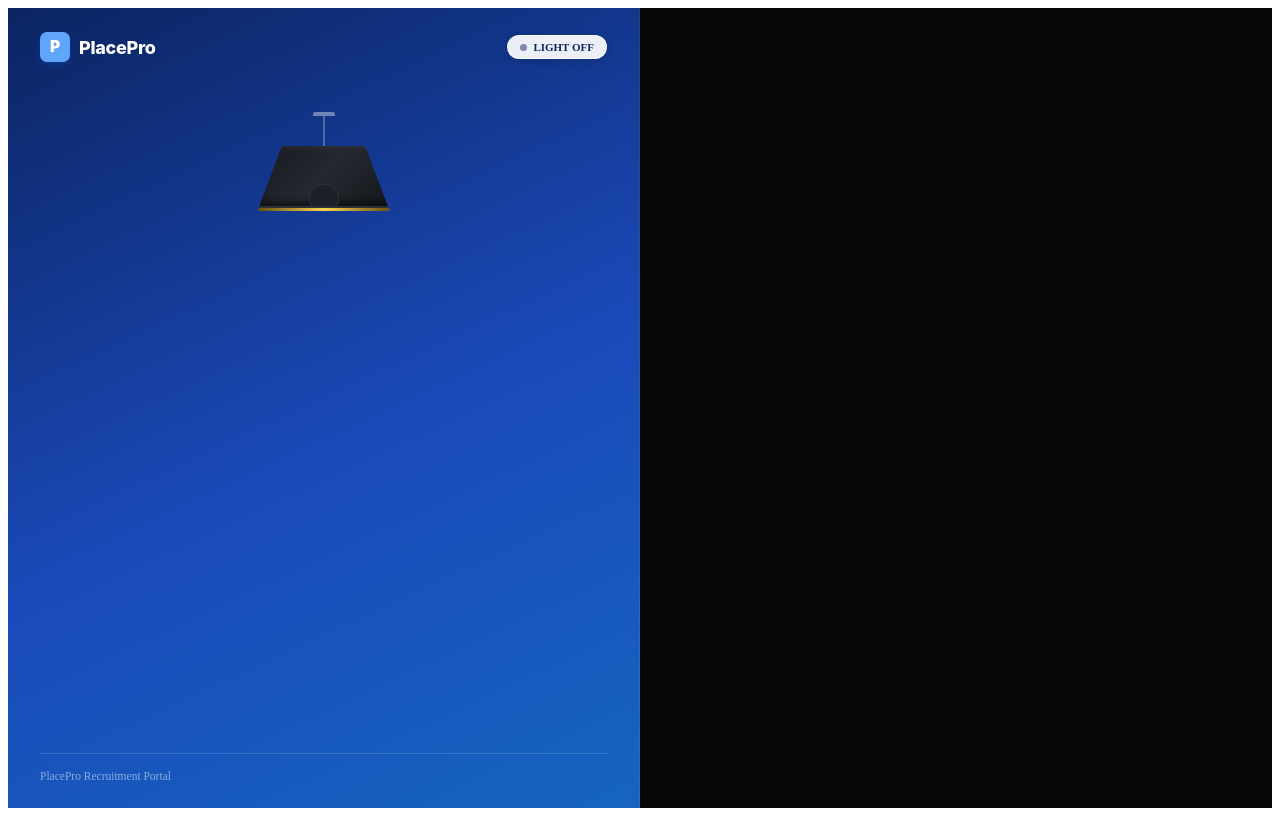
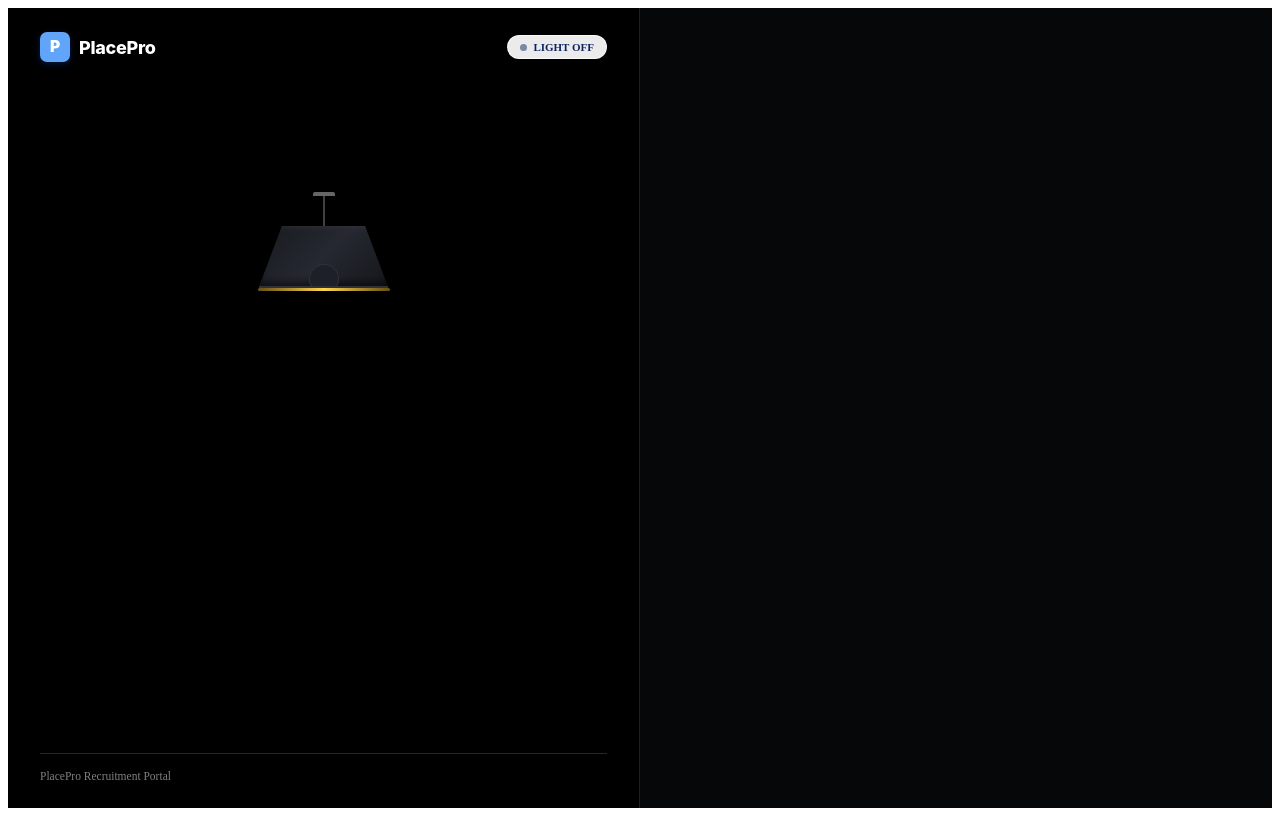
Before and after one commit to dpatil1677/PlacePro, a React (Vite) app in the folder client/: page /login in a window 1280 px wide. Built offline with nearby package versions, Linux system fonts and the light colour scheme; no server answers; the HTML template or start-up script is replaced by a standard one.

Commit message:
Responsive Designs

```diff
--- a/client/src/styles/auth.css
+++ b/client/src/styles/auth.css
@@ -264,7 +264,7 @@
   height: 100vh;
   max-height: 100vh;
   position: relative;
-  background: linear-gradient(155deg, #0c2461 0%, #1a4aba 55%, #1565c0 100%);
+  background: black;
   display: flex;
   flex-direction: column;
   justify-content: space-between;
@@ -342,6 +342,7 @@
   width: 100%;
   padding-top: 50px;
   overflow: hidden;
+  transform: translateY(80px);
 }
 
 .lamp-assembly {
```
